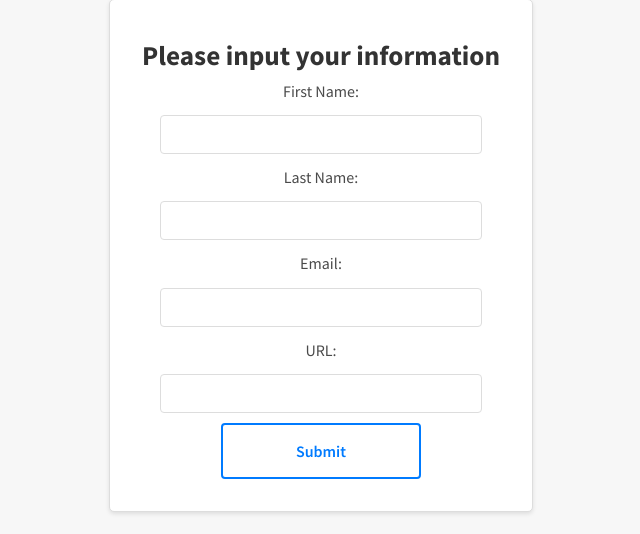
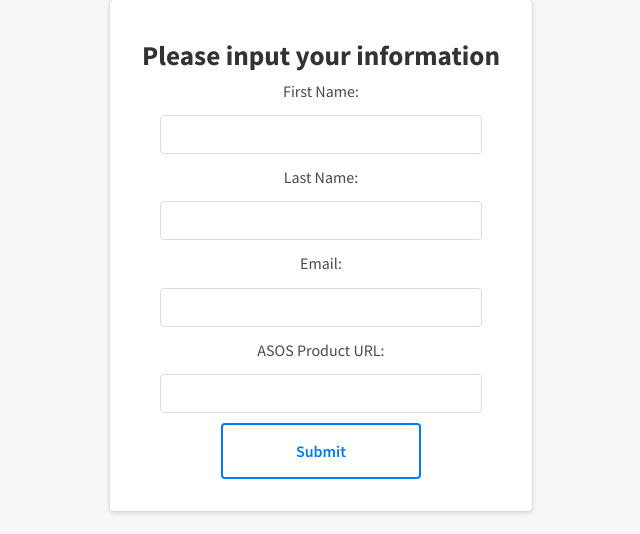
Before and after one commit to Zander-Snow-Sigma/personal_sale_tracker, a Flask app: page /addproducts in a window 1280 px wide. Shown: the part 198-732 px from the top of the page, without its empty margins (319-959 px from the left). Run offline with Flask 3, Linux system fonts and the light colour scheme; some libraries are stand-ins or nearby versions.

Commit message:
changed to say ASOS product URL not just url

```diff
--- a/pipeline/templates/submission_form/input_website.html
+++ b/pipeline/templates/submission_form/input_website.html
@@ -205,9 +205,9 @@
             <input type="email" id="email" name="email" required>
             <span id="email-error-message" style="color: red; display: none;">Please enter a valid email.</span>
 
-            <label for="url">URL:</label>
+            <label for="url"> ASOS Product URL:</label>
             <input type="url" id="url" name="url" required>
-            <span id="error-message" style="color: red; display: none;">Please enter a valid URL.</span>
+            <span id="error-message" style="color: red; display: none;">Please enter a valid ASOS Product URL.</span>
 
             <button type="submit">Submit</button>
         </form>
```
